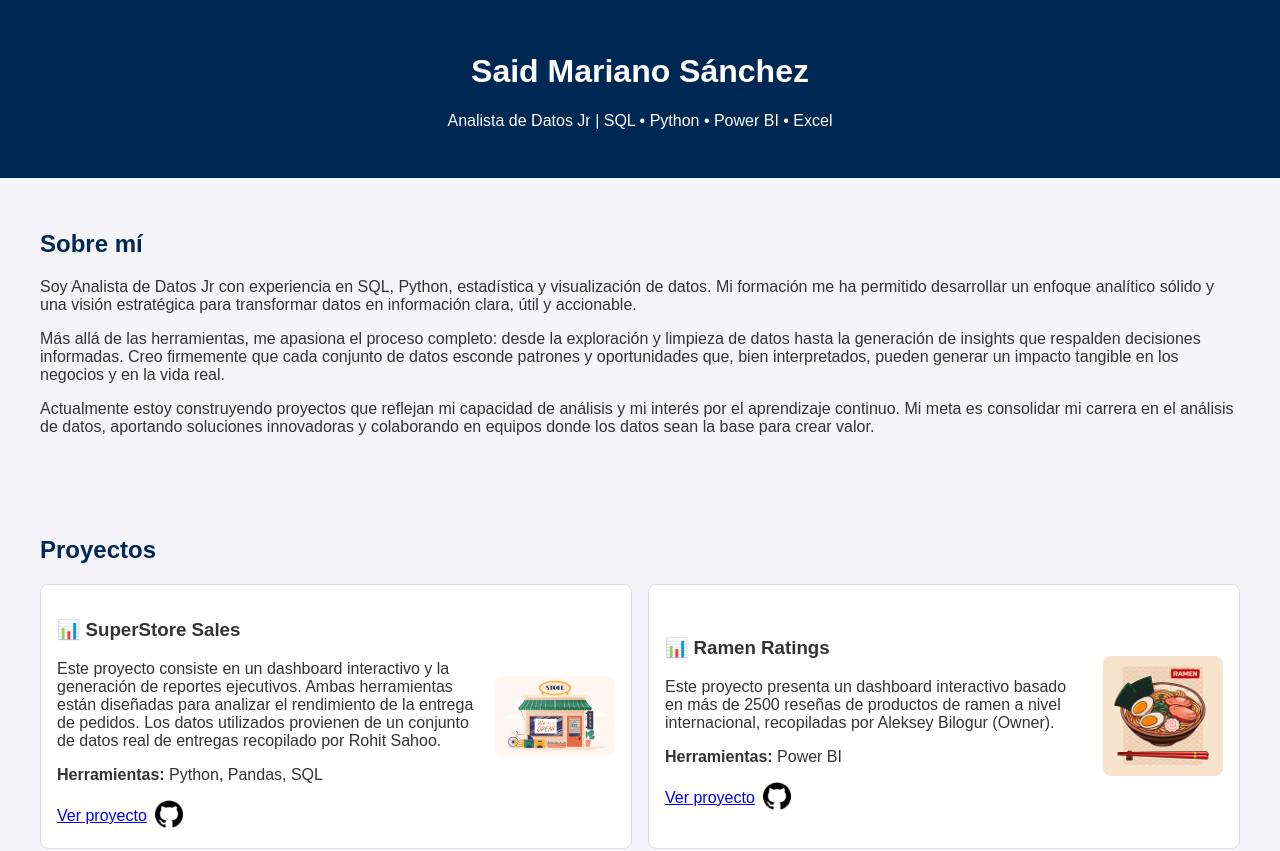
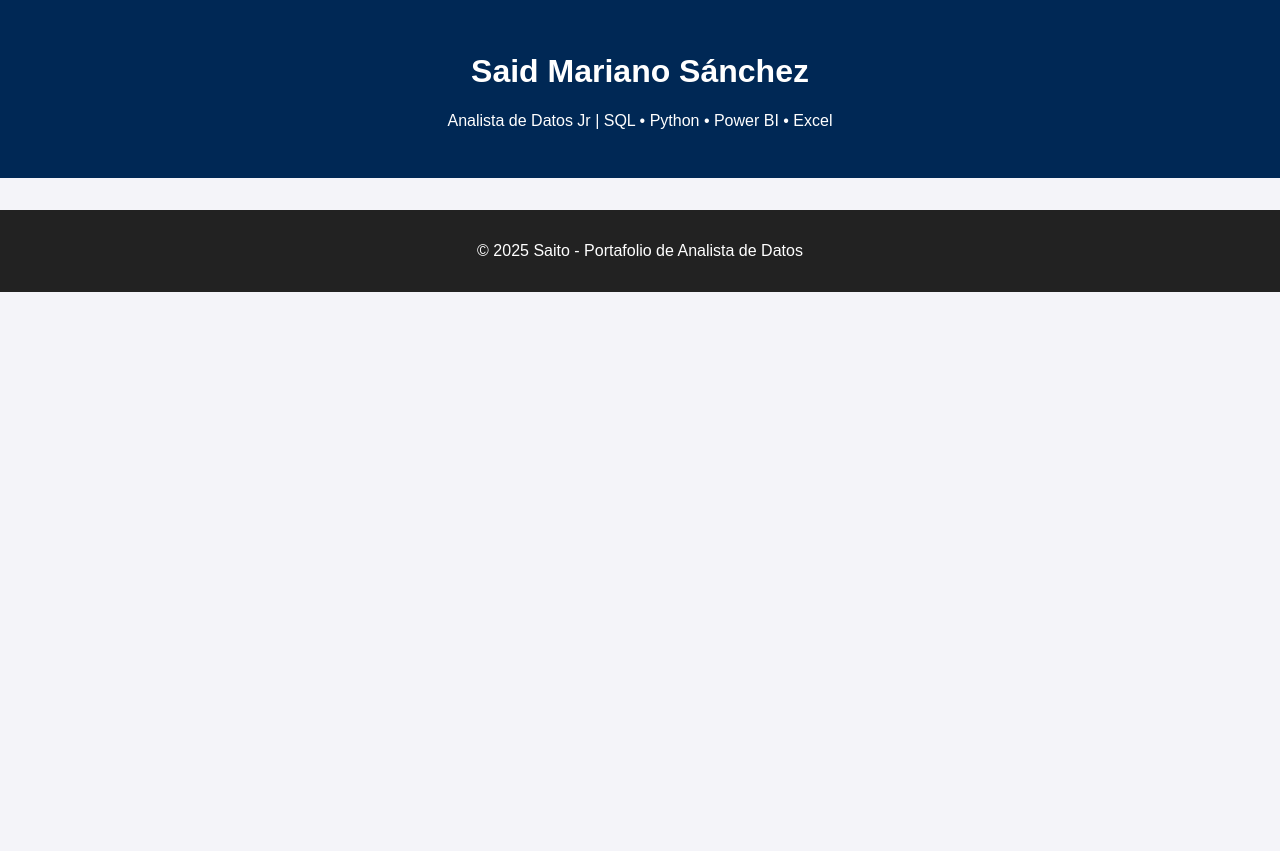
Before and after one commit to SaitoM17/mi-portafolio, a React (Create React App) app: page /Siem in a window 1280 px wide. Shown: the top 851 px of the page. After the commit the page ends 800 px from the top, so only its background shows below. Built offline with nearby package versions, Linux system fonts and the light colour scheme.

Commit message:
feat: Se actualizo el App.js

```diff
--- a/src/App.js
+++ b/src/App.js
@@ -1,4 +1,27 @@
+// import React from "react";
+// import Header from "./components/Header";
+// import About from "./components/About";
+// import Projects from "./components/Projects";
+// import Contact from "./components/Contact";
+// import Footer from "./components/Footer";
+// import "./App.css";
+
+// function App() {
+//   return (
+//     <div>
+//       <Header />
+//       <About />
+//       <Projects />
+//       <Contact />
+//       <Footer />
+//     </div>
+//   );
+// }
+
+// export default App;
 import React from "react";
+import { BrowserRouter as Router, Routes, Route } from "react-router-dom";
+
 import Header from "./components/Header";
 import About from "./components/About";
 import Projects from "./components/Projects";
@@ -6,15 +29,27 @@ import Contact from "./components/Contact";
 import Footer from "./components/Footer";
 import "./App.css";
 
+// Importa tus páginas de proyecto
+import SuperStoreSales from "./pages/SuperStore_Sales.js";
+// import RamenRatings from "./pages/Ramen_Ratings";
+
 function App() {
   return (
-    <div>
+    <Router>
       <Header />
-      <About />
-      <Projects />
-      <Contact />
+      <Routes>
+        <Route path="/" element={
+          <>
+            <About />
+            <Projects />
+            <Contact />
+          </>
+        }/>
+        <Route path="/superstore-sales" element={<SuperStoreSales />} />
+        {/* <Route path="/ramen-ratings" element={<RamenRatings />} /> */}
+      </Routes>
       <Footer />
-    </div>
+    </Router>
   );
 }
 
```
